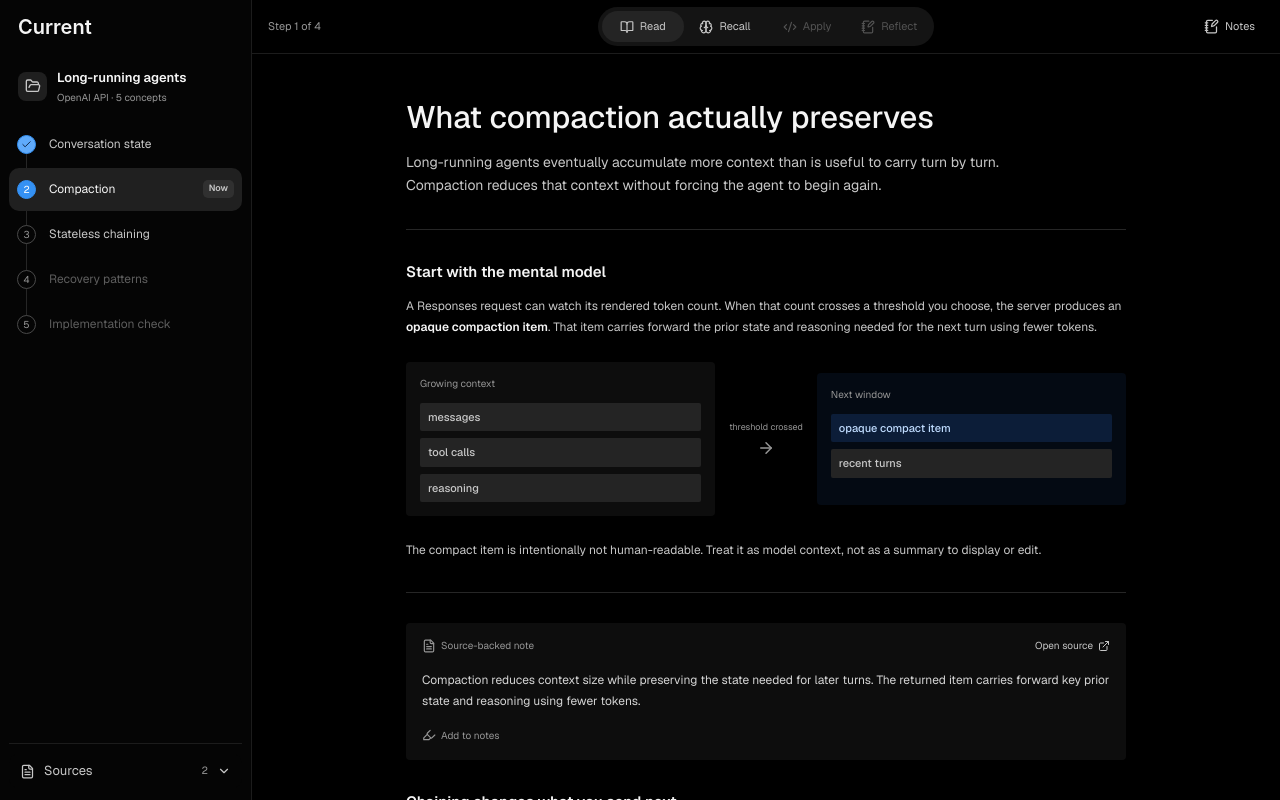
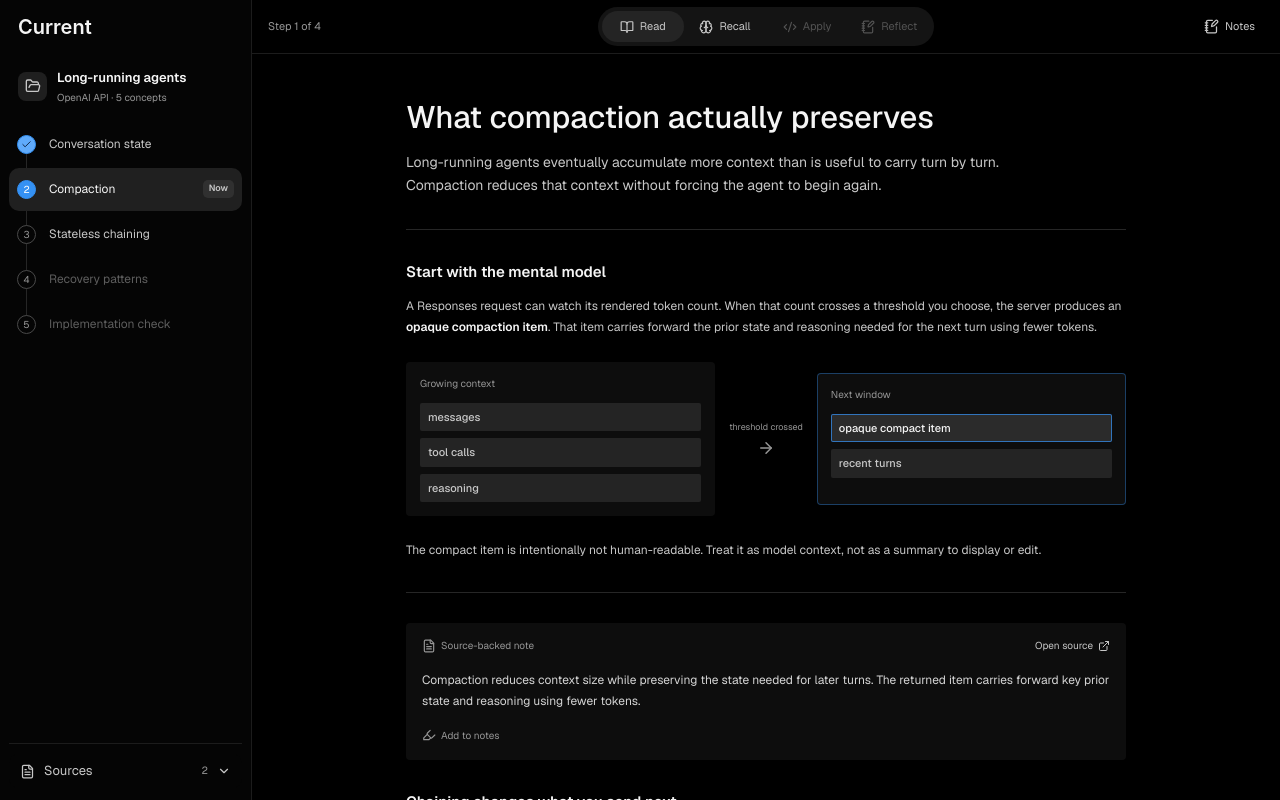
Before and after one commit to donovanmchenry/current, a Next.js app: page / in a window 1280 px wide. Built offline with nearby package versions, Linux system fonts and the light colour scheme; a web font is replaced by a local one.

Commit message:
Improve diagram result contrast

```diff
--- a/app/globals.css
+++ b/app/globals.css
@@ -203,8 +203,8 @@ code, pre, kbd { font-family: var(--font-geist-mono), monospace; letter-spacing:
 .diagram-stage { min-height: 132px; display: flex; flex-direction: column; gap: 7px; padding: 14px; border: 0; border-radius: 4px; background: #0d0d0d; box-shadow: none; }
 .diagram-stage > span { margin-bottom: 5px; color: var(--text-muted); font-size: 10px; }
 .diagram-stage strong { padding: 6px 8px; border-radius: 2px; color: var(--text-secondary); background: hsl(var(--muted)); font-size: 11px; font-weight: 480; }
-.diagram-stage.result { background: rgba(59,130,246,.075); }
-.diagram-stage.result strong:first-of-type { color: #bfdbfe; background: rgba(59,130,246,.16); }
+.diagram-stage.result { background: #0d0d0d; box-shadow: inset 0 0 0 1px hsl(var(--primary) / .38); }
+.diagram-stage.result strong:first-of-type { color: var(--text); background: #2b2b2b; box-shadow: inset 0 0 0 1px hsl(var(--primary) / .72); }
 .diagram-arrow { display: grid; justify-items: center; gap: 5px; color: var(--text-muted); }
 .diagram-arrow span { font-size: 9px; white-space: nowrap; }
 .source-excerpt { margin: 30px 0 0; padding: 15px 16px 12px; border: 0; border-radius: 4px; background: #0d0d0d; box-shadow: none; }
```
Also changed, not shown: 1 other file (tests, documents, lock files or other folders).
